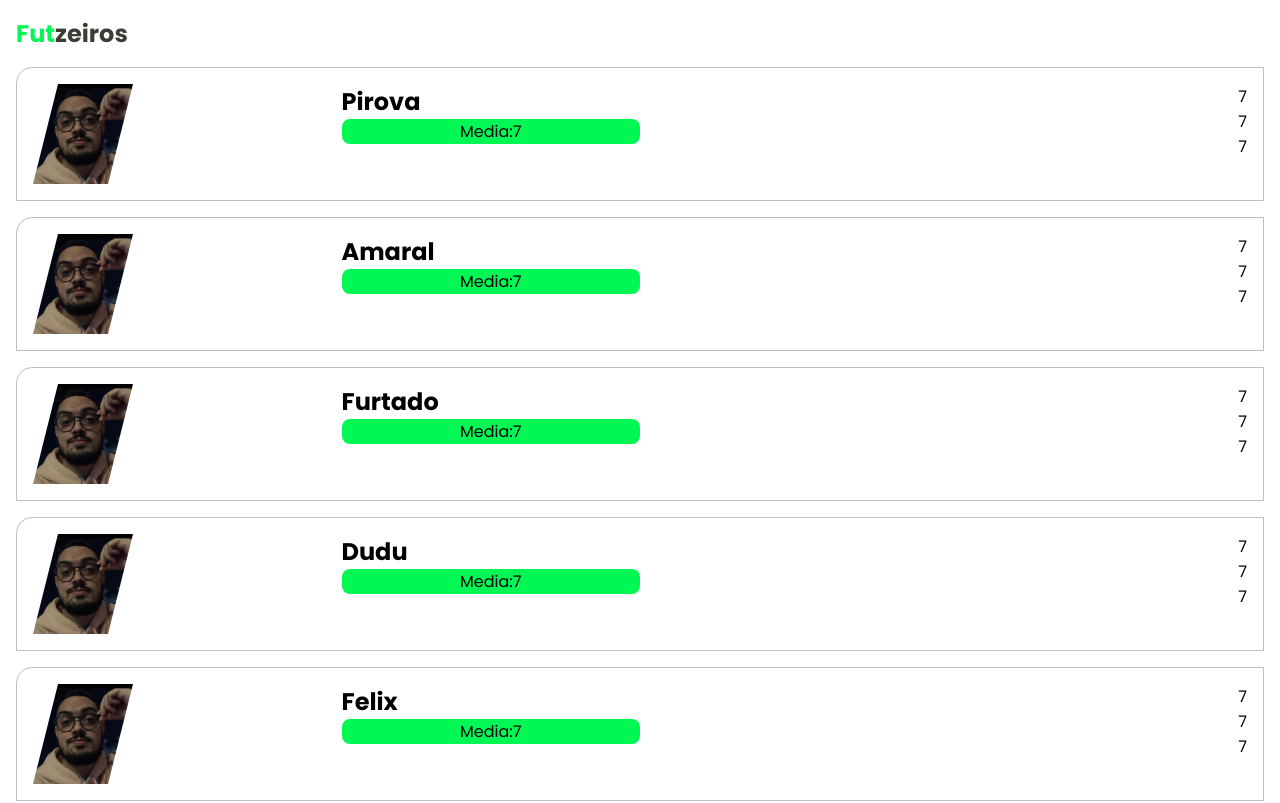
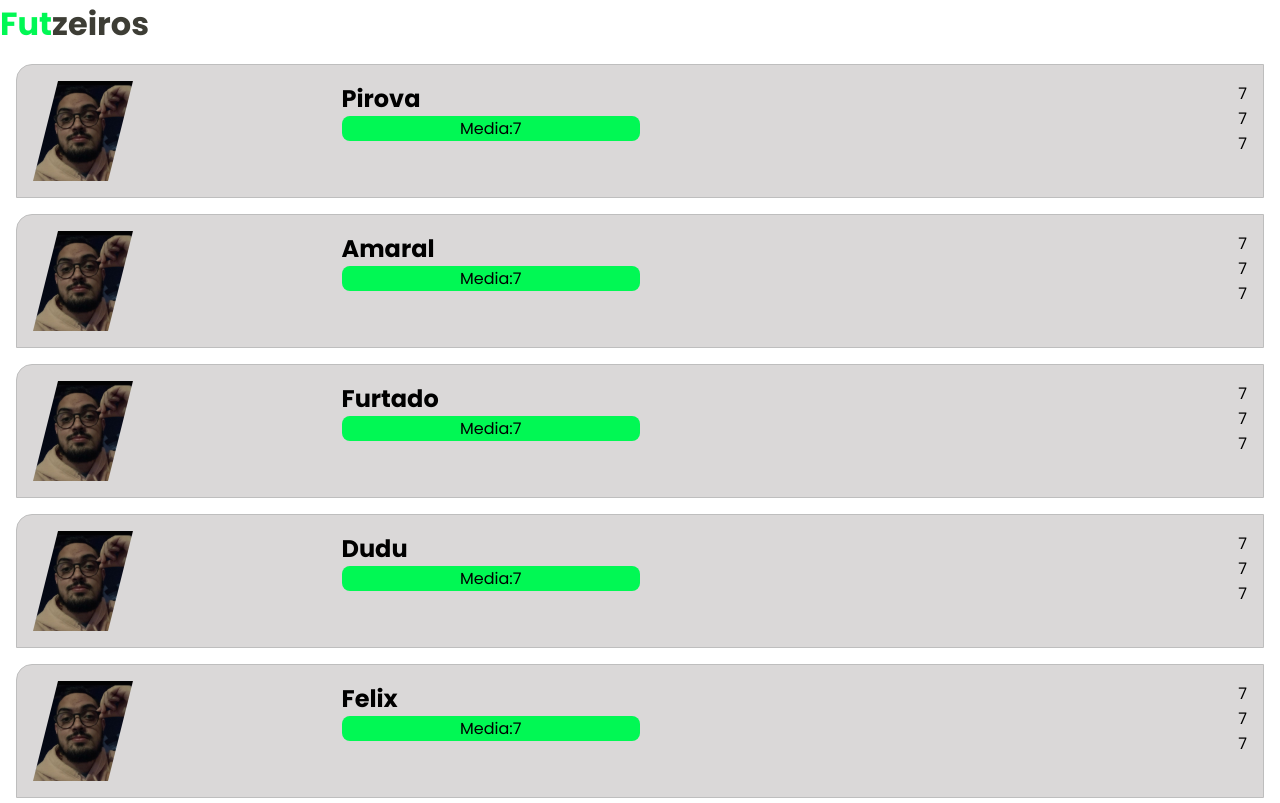
Before and after one commit to Felipepirova/futzadaapp, a React (Create React App) app: page / in a window 1280 px wide. Shown: the top 803 px of the page. Built offline with nearby package versions, Linux system fonts and the light colour scheme.

Commit message:
tela home

```diff
--- a/src/App.tsx
+++ b/src/App.tsx
@@ -1,11 +1,11 @@
 import "../src/styles/global.scss"
-import {CardList} from "../src/components/CardList"
+import {Home} from "./pages/Home"
 
 function App() {
 
   return (
     <>
-      <CardList/>
+      <Home/>
     </>
   );
 }
--- a/src/components/CardList.tsx
+++ b/src/components/CardList.tsx
@@ -35,7 +35,6 @@ export function CardList (){
 
   return(
     <section>
-      <h1 className="title">Fut<span>zeiros</span></h1>
       <ul>
         {cardList.map(card =><Card key={card.name} card={card}/>)}
       </ul>
--- /dev/null
+++ b/src/pages/Home.tsx
@@ -0,0 +1,11 @@
+import "../styles/home.scss"
+import {CardList} from "../components/CardList"
+
+export function Home() {
+  return (
+    <div>
+      <h1 className="title">Fut<span>zeiros</span></h1>
+      <CardList/>
+    </div>
+  );
+}
--- a/src/styles/card.scss
+++ b/src/styles/card.scss
@@ -1,12 +1,5 @@
 section {
   margin: 1rem;
-
-  .title {
-    color: var(--green);
-  }
-  span {
-    color: var(--grey-dark);
-  }
 }
 
 .card {
@@ -17,7 +10,7 @@ section {
   display: grid;
   gap: 0.625rem;
   grid-template-columns: 1fr 2fr 1fr;
-  background: #fff;
+  background: rgb(218, 216, 216);
 
   .avatar {
     height: 6.25rem;
--- /dev/null
+++ b/src/styles/home.scss
@@ -0,0 +1,6 @@
+.title {
+  color: var(--green);
+}
+span {
+  color: var(--grey-dark);
+}
```
